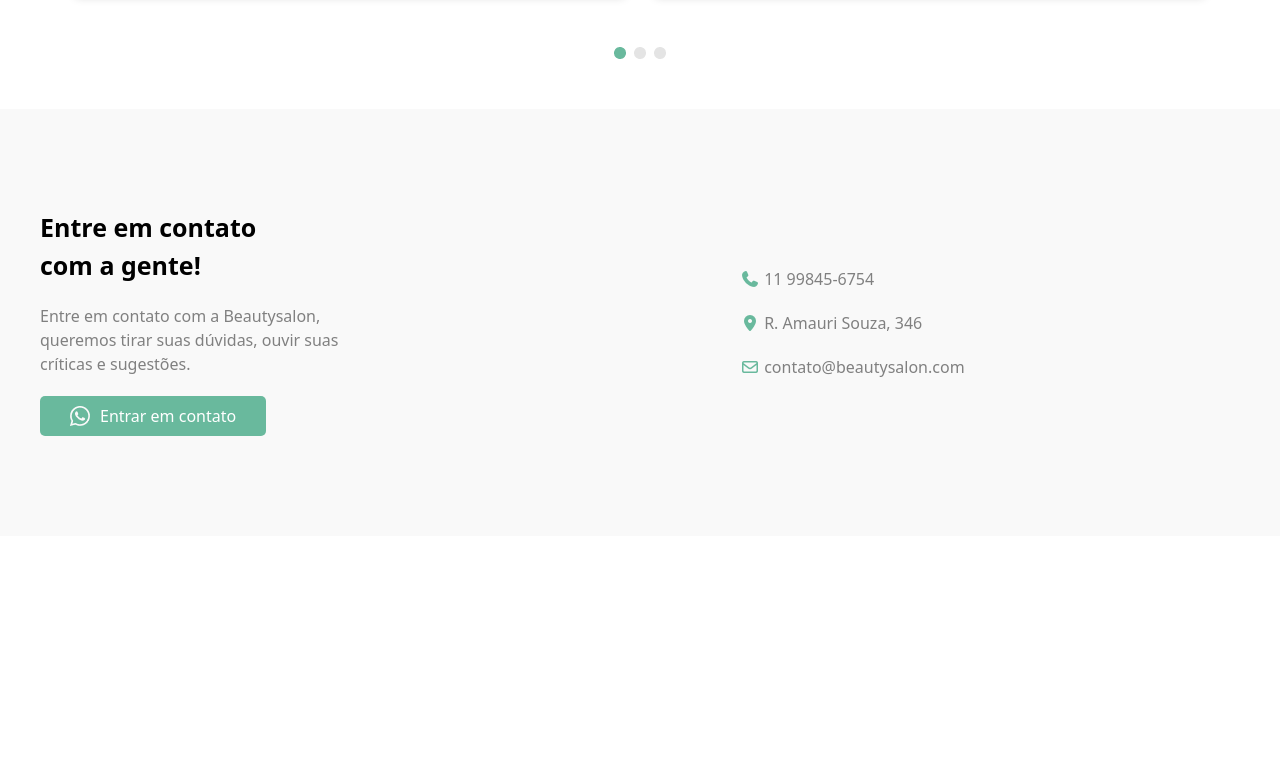
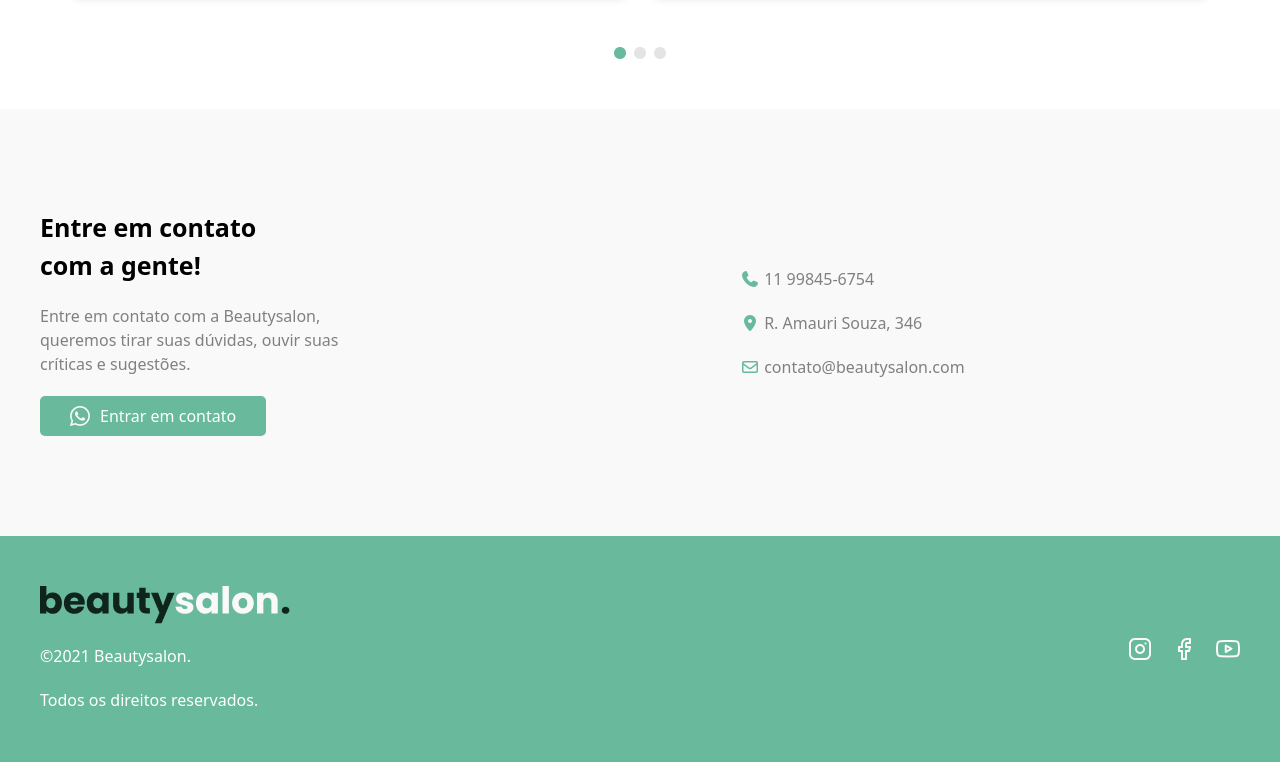
Before and after one commit to Faridun-07/HwTailwindCSS, a website: page index.html in a window 1280 px wide. Shown: the part 2218-2980 px from the top of the page. Before the commit the page ends 2754 px from the top, so only its background shows below. Drawn offline with Linux system fonts and the light colour scheme.

Commit message:
Add footer

```diff
--- a/index.html
+++ b/index.html
@@ -103,6 +103,20 @@
         </section>
     </div>
     </main>
-    <footer></footer>
+    <div class="bg-[#69B99D]">
+    <footer class="max-w-300 m-auto flex flex-col lg:flex-row lg:justify-between lg:items-center gap-[30px] p-[50px_20px]
+    lg:p-[50px_0]">
+        <aside class="flex flex-col gap-[20px] items-start">
+            <img src="./src/images/Logo6.png" alt="Logo">
+            <p class="text-[white]">©2021 Beautysalon.</p>
+            <p class="text-[white]">Todos os direitos reservados.</p>
+        </aside>
+        <div class="flex gap-[20px] items-start">
+            <img src="./src/images/instagram.png" alt="">
+            <img src="./src/images/facebook.png" alt="">
+            <img src="./src/images/youtube.png" alt="">
+        </div>
+    </footer>
+    </div>
 </body>
 </html>
```
Also changed, not shown: src/images/Logo6.png (added), src/images/facebook.png (added), src/images/instagram.png (added), src/images/youtube.png (added), src/output.css.
